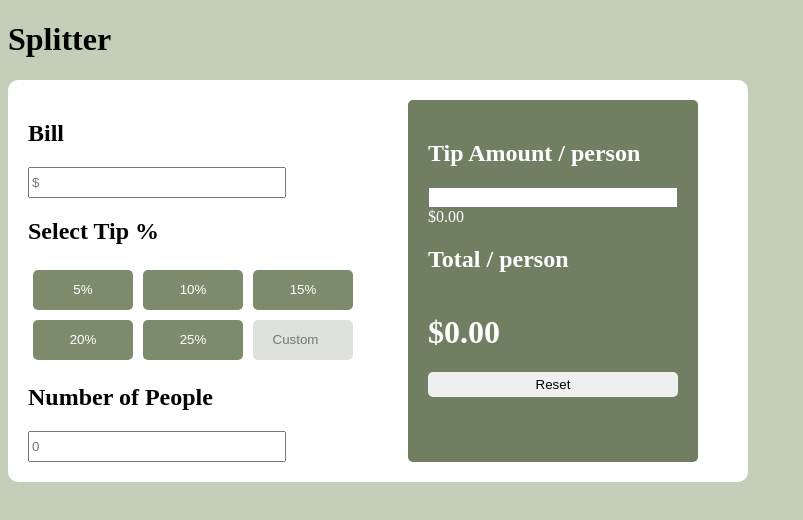
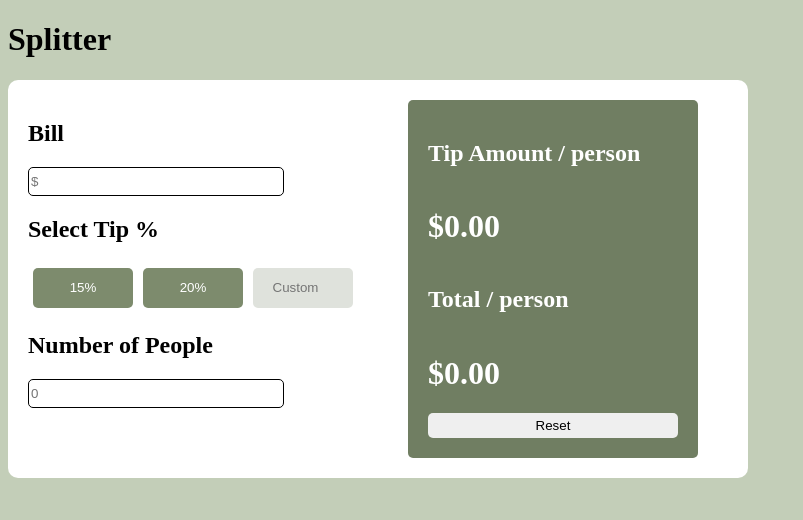
Before and after one commit to spacemapache/tip-calculator, a plain HTML site: page index.html in a window 1280 px wide. Shown: the whole page, without its empty margins (0-803 px from the left). Drawn offline with Linux system fonts and the light colour scheme.

Commit message:
updated variables for items in javascript

```diff
--- a/index.html
+++ b/index.html
@@ -15,11 +15,8 @@
           <input type="number" placeholder="$" id="billInput" />
           <h2>Select Tip %</h2>
           <div id="tipPercentage">
-            <button>5%</button>
-            <button>10%</button>
-            <button>15%</button>
-            <button>20%</button>
-            <button>25%</button>
+            <button id="15Btn">15%</button>
+            <button id="20Btn">20%</button>
             <input type="number" placeholder="Custom" id="customInput" />
           </div>
           <h2>Number of People</h2>
@@ -27,10 +24,10 @@
         </div>
         <div class="calculator">
           <h2>Tip Amount / person</h2>
-          <input id="amountPerson">$0.00</h1>
+          <h1 id="amountPerson">$0.00</h1>
           <h2>Total / person</h2>
-          <h1>$0.00</h1>
-          <button id="resetBtn">Reset</button>
+          <h1 id="totalPerson">$0.00</h1>
+          <button onclick="reset()" id="resetBtn">Reset</button>
         </div>
       </div>
     </div>
--- a/src/index.js
+++ b/src/index.js
@@ -0,0 +1,20 @@
+// change tip amount/ person
+// add amount to bill - button to click on tip % and number of ppl.
+// formula for amount for each person will appear
+// formula for total /person
+
+const bill = document.getElementById("billInput");
+const numPeople = document.getElementById("peopleInput");
+const tipPerson = document.getElementById("amountPerson");
+const totalPerson = document.getElementById("totalPerson");
+
+const fifteenPercent = document.getElementById("15Btn");
+const twentyPercent = document.getElementById("20Btn");
+const customPercent = document.getElementById("customInput");
+
+function tipAmount() {}
+
+function reset() {
+  event.preventDefault();
+  alert("reset");
+}
--- a/src/style.css
+++ b/src/style.css
@@ -22,6 +22,8 @@ body {
 
 .bill input {
   width: 200px;
+  border-radius: 5px;
+  border: 1px solid black;
 }
 
 .bill button {
```
